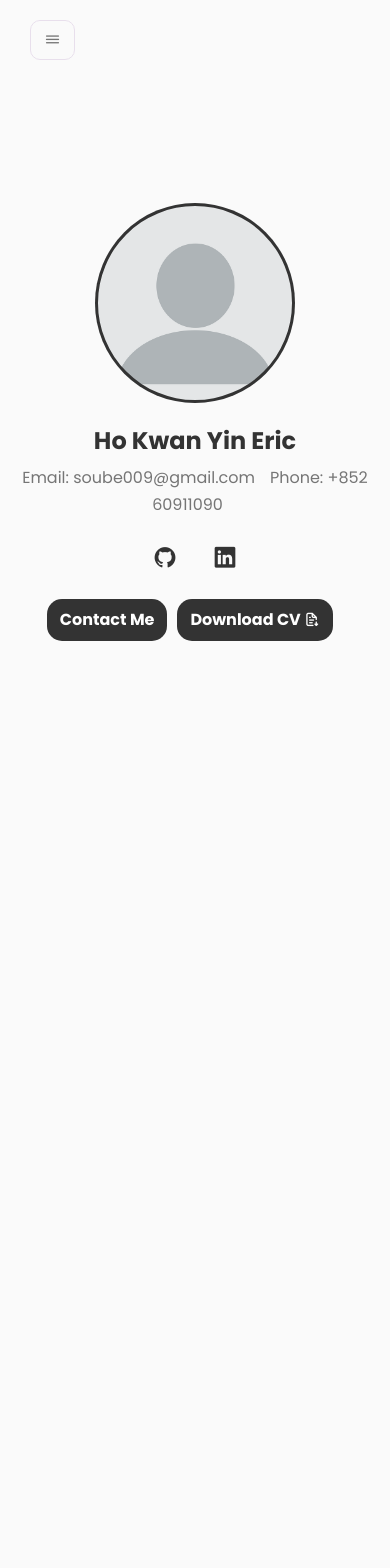
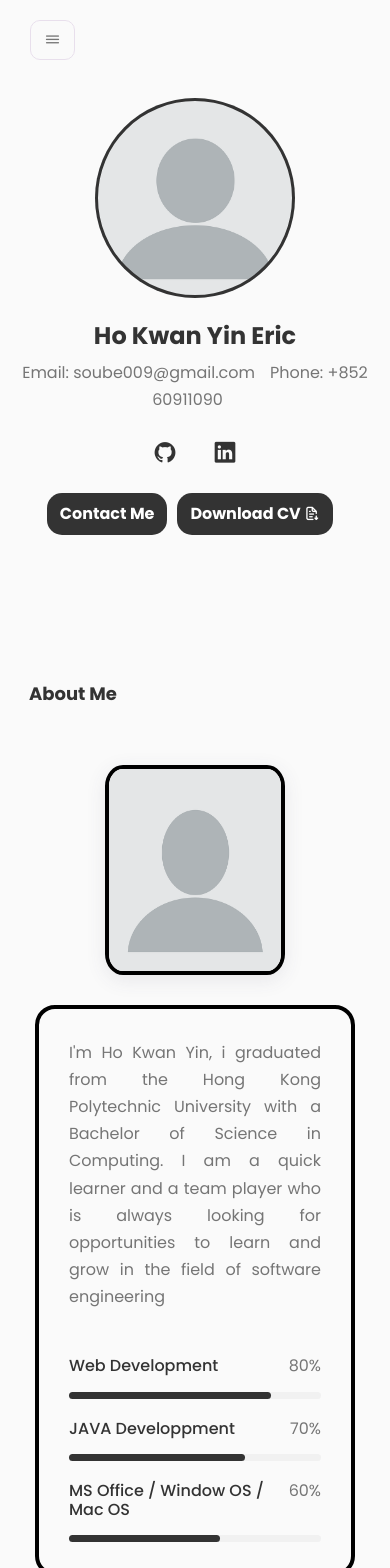
Before and after one commit to Hky224/PWS, a React (Create React App) app: page / in a window 390 px wide. Shown: the top 1568 px of the page. Before the commit the page ends 844 px from the top, so only its background shows below. Built offline with nearby package versions, Linux system fonts and the light colour scheme.

Commit message:
update aboutme

```diff
--- a/src/App.css
+++ b/src/App.css
@@ -89,7 +89,7 @@ img {
   display: grid;
 }
 .section {
-  padding-top: 112px;
+  padding-top: 50px;
   padding-bottom: 32px;
 }
 .section__title {
--- a/src/App.js
+++ b/src/App.js
@@ -2,12 +2,14 @@ import "./App.css";
 import React from "react";
 import Sidebar from "./components/sidebar/Sidebar";
 import Home from "./components/home/Home";
+import AboutMe from "./components/aboutMe/AboutMe";
 function App() {
   return (
     <>
       <Sidebar />
       <main className="main">
         <Home />
+        <AboutMe />
       </main>
     </>
   );
--- /dev/null
+++ b/src/components/aboutMe/AboutMe.jsx
@@ -0,0 +1,56 @@
+import React from "react";
+import "./aboutme.css";
+import Me from "../../assets/white.jpg";
+
+const AboutMe = () => {
+  return (
+    <section className="about container section" id="about">
+      <h2 className="section__title">About Me</h2>
+      <div className="about__container grid">
+        <img src={Me} alt="" className="about__img" />
+        <div className="about__data grid">
+          <div className="about__info">
+            <p className="about__description">
+              I'm Ho Kwan Yin, i graduated from the Hong Kong Polytechnic
+              University with a Bachelor of Science in Computing. I am a quick
+              learner and a team player who is always looking for opportunities
+              to learn and grow in the field of software engineering
+            </p>
+          </div>
+          <div className="about__skills grid">
+            <div className="skills__data">
+              <div className="skills__titles">
+                <h3 className="skills__name">Web Development</h3>
+                <span className="skills__number ">80%</span>
+              </div>
+              <div className="skills__bar">
+                <span className="skills__percentage development"></span>
+              </div>
+            </div>
+
+            <div className="skills__data">
+              <div className="skills__titles">
+                <h3 className="skills__name">JAVA Developpment</h3>
+                <span className="skills__number">70%</span>
+              </div>
+              <div className="skills__bar">
+                <span className="skills__percentage java__dev"></span>
+              </div>
+            </div>
+            <div className="skills__data">
+              <div className="skills__titles">
+                <h3 className="skills__name">MS Office / Window OS / Mac OS</h3>
+                <span className="skills__number">60%</span>
+              </div>
+              <div className="skills__bar">
+                <span className="skills__percentage ui__design"></span>
+              </div>
+            </div>
+          </div>
+        </div>
+      </div>
+    </section>
+  );
+};
+
+export default AboutMe;
--- /dev/null
+++ b/src/components/aboutMe/aboutme.css
@@ -0,0 +1,104 @@
+.about__img {
+  width: 180px;
+  height: 210px;
+  border-radius: 10%;
+  box-shadow: var(--shadow);
+  border: 4px solid black;
+}
+.about__container {
+  grid-template-columns: 3fr 9fr;
+  column-gap: 30px;
+}
+.about__data {
+  padding: 30px;
+
+  border: 4px solid black;
+  border-radius: 20px;
+  grid-template-columns: repeat(2, 1fr);
+  column-gap: 30px;
+}
+
+.about__description {
+  margin-bottom: 16px;
+  text-align: justify;
+}
+.about__skills {
+  row-gap: 20px;
+}
+.skills__titles {
+  display: flex;
+  justify-content: space-between;
+  margin-bottom: 16px;
+}
+.skills__name {
+  font-size: var(--normal-font-size);
+  font-weight: var(--font-medium);
+}
+.skills__number {
+  line-height: 1.2;
+}
+.skills__bar,
+.skills__percentage {
+  height: 7px;
+  border-radius: 4px;
+}
+.skills__bar {
+  background: #f1f1f1;
+}
+.skills__percentage {
+  display: block;
+}
+.development {
+  width: 80%;
+  background-color: var(--title-color);
+}
+.ui__design {
+  width: 60%;
+  background-color: var(--title-color);
+}
+.java__dev {
+  width: 70%;
+  background-color: var(--title-color);
+}
+
+@media screen and (max-width: 1024px) {
+  .about__container {
+    grid-template-columns: 720px;
+    justify-content: center;
+    row-gap: 30px;
+  }
+  .about__data::before {
+    border-left: 10px solid transparent;
+    border-right: 10px solid transparent;
+    border-bottom: 10px solid #fff;
+    left: 49%;
+    top: -20px;
+  }
+  .about__img {
+    justify-self: center;
+  }
+}
+@media screen and (max-width: 768px) {
+  .about__container {
+    grid-template-columns: 350px;
+    justify-content: center;
+    row-gap: 30px;
+  }
+  .about__data::before {
+    left: 47%;
+  }
+  .about__data {
+    grid-template-columns: 1fr;
+    row-gap: 30px;
+  }
+}
+@media screen and (max-width: 576px) {
+  .about__container {
+    grid-template-columns: 320px;
+  }
+}
+@media screen and (max-width: 350px) {
+  .about__container {
+    grid-template-columns: 1fr;
+  }
+}
--- a/src/components/home/home.css
+++ b/src/components/home/home.css
@@ -1,6 +1,6 @@
 .home {
   position: relative;
-  min-height: 100vh;
+  min-height: 75vh;
   display: flex;
   align-items: center;
   justify-content: center;
```
